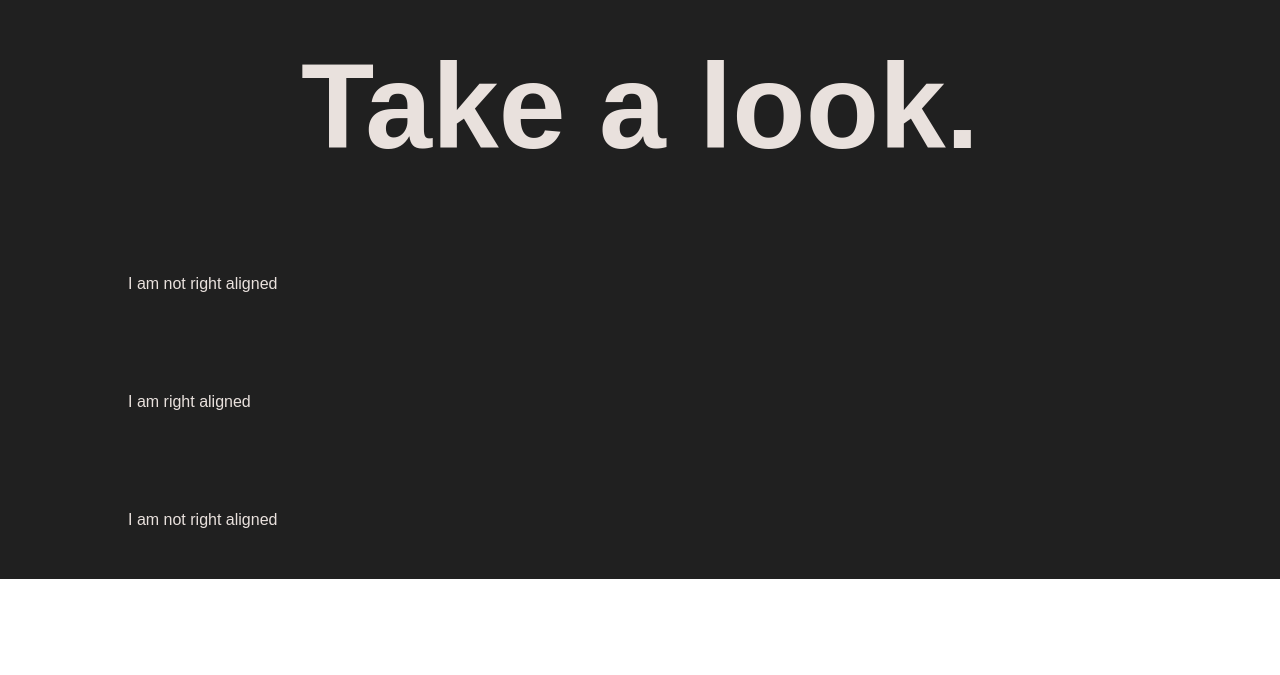
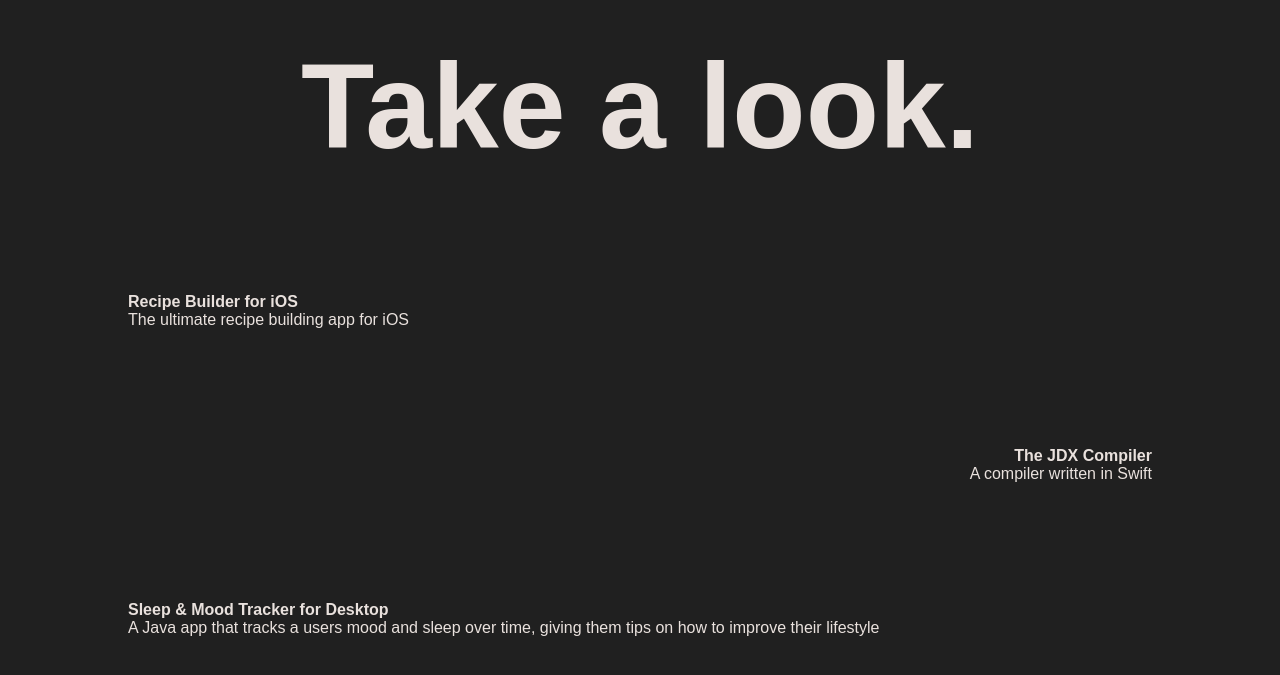
Before and after one commit to jakedves/portfolio, a React (Create React App) app: page / in a window 1280 px wide. Shown: the part 1963-2638 px from the top of the page. Before the commit the page ends 2542 px from the top, so only its background shows below. Built offline with nearby package versions, Linux system fonts and the light colour scheme.

Commit message:
made data flow much simpler, just carrying the project object down to children

```diff
--- a/src/Showcase.js
+++ b/src/Showcase.js
@@ -7,7 +7,7 @@ export default function Showcase(props) {
   return (
     <div className="showcase">
       {props.projects.map((project) => (
-        <ShowcaseItem rightAligned={(right = !right)} />
+        <ShowcaseItem project={project} rightAligned={(right = !right)} />
       ))}
     </div>
   );
--- a/src/ShowcaseItem.js
+++ b/src/ShowcaseItem.js
@@ -1,8 +1,16 @@
-export default function ShowcaseItem({ item, rightAligned }) {
+export default function ShowcaseItem({ project, rightAligned }) {
   return (
-    <div className="showcase-item">
-      {rightAligned && <div>I am right aligned</div>}
-      {!rightAligned && <div>I am not right aligned</div>}
+    <div
+      className={
+        "showcase-item " + `${rightAligned ? "right-aligned" : "left-aligned"}`
+      }
+    >
+      <img src={project.image} alt="" />
+      <div className="showcase-text">
+        {/* attributes here are empty */}
+        <strong>{project.name}</strong>
+        <p>{project.desc}</p>
+      </div>
     </div>
   );
 }
```
